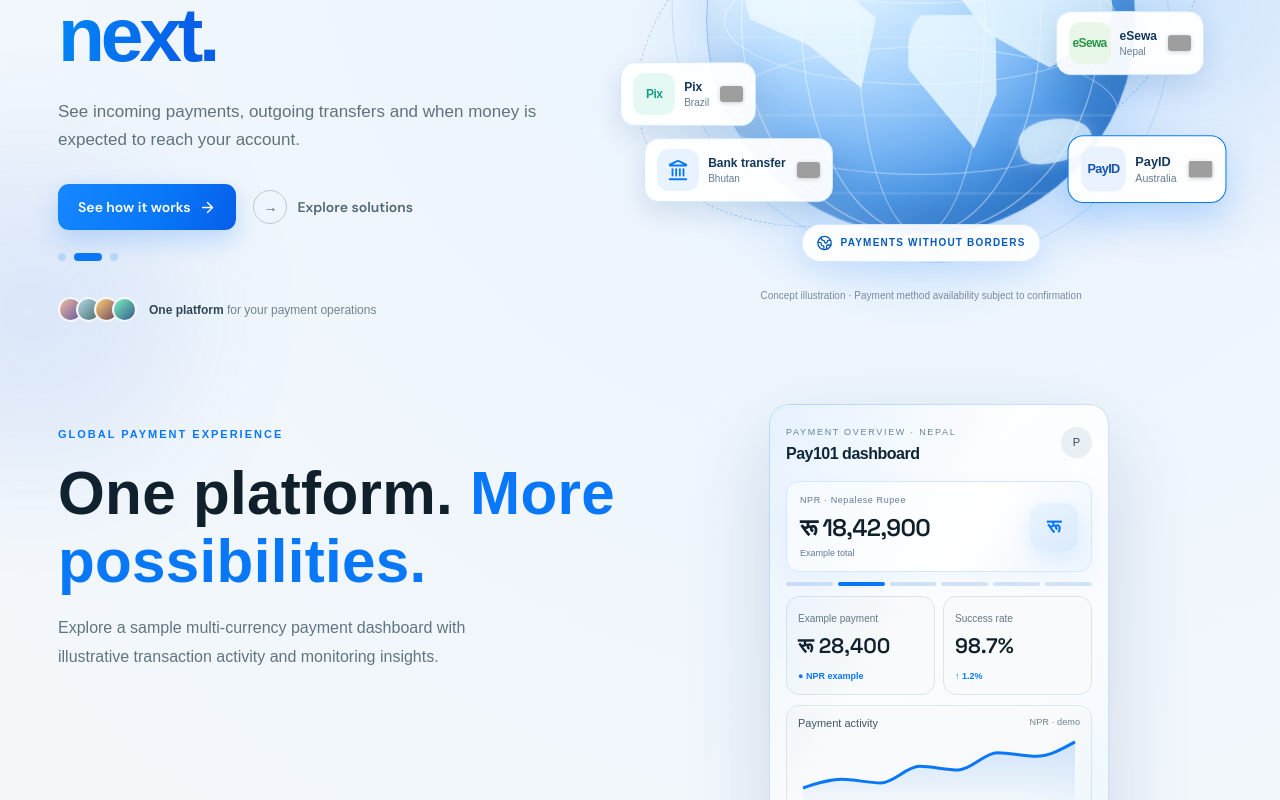
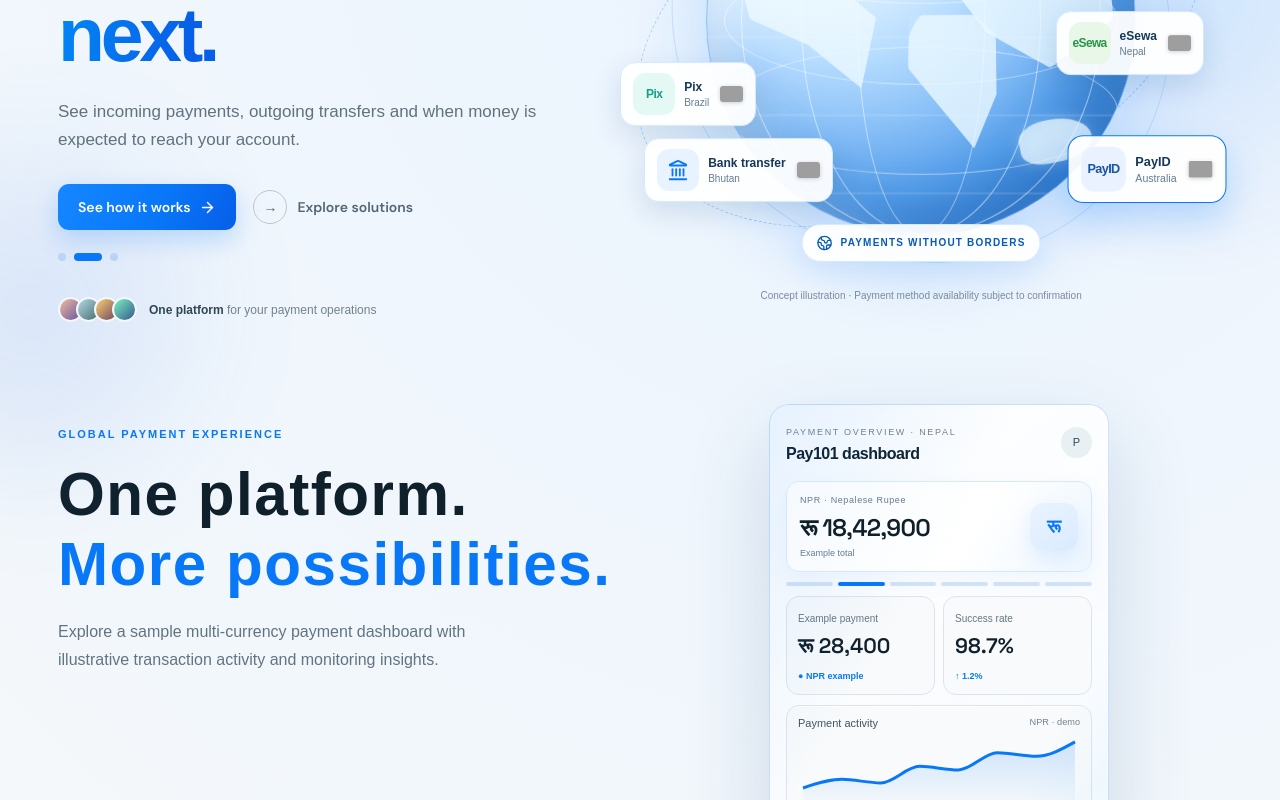
Before and after one commit to kartikmishra543/pay101-demo, a React (Vite) app: page / in a window 1280 px wide. Shown: the part 403-1203 px from the top of the page. Built offline with nearby package versions, Linux system fonts and the light colour scheme; grey boxes are pictures that could not be loaded.

Commit message:
Increase global experience heading character spacing further

```diff
--- a/src/style.css
+++ b/src/style.css
@@ -419,6 +419,6 @@ h1,h2,h3,h4,h5,h6{font-family:Manrope,Arial,sans-serif!important;font-weight:800
 /* Improve readability of Global Payment Experience heading without changing font weight */
 .dashboardShowcaseIntro h2,
 .dashboardShowcaseIntro h2 em{
- letter-spacing:0.005em!important;
- line-height:1.13!important;
+ letter-spacing:0.025em!important;
+ line-height:1.16!important;
 }
```
